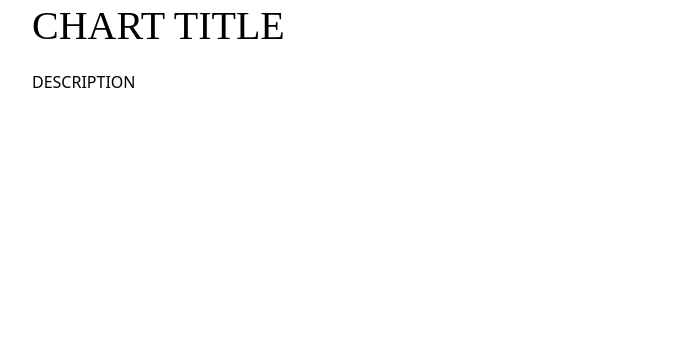
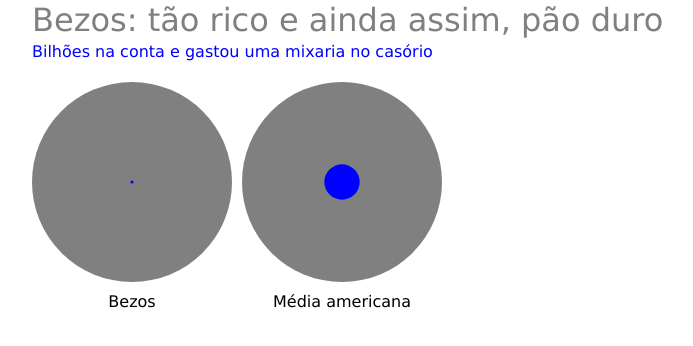
Before and after one commit to giovannacbs/svg-with-d3, a plain HTML site: page index.html in a window 1280 px wide. Shown: the whole page, without its empty margins (288-981 px from the left). Drawn offline with nearby package versions, Linux system fonts and the light colour scheme.

Commit message:
update index

```diff
--- a/custom.css
+++ b/custom.css
@@ -1,5 +1,18 @@
 
 /* add your custom css here */
+h1, p {
+    font-family: Verdana, sans-serif;
+}
+
+h1 {
+    color: gray;
+    font-size: xx-large;
+}
+
+p {
+    color: blue;
+    padding-top: 0;
+}
 
 #my-svg-chart, svg {
     display: block;
@@ -13,8 +26,7 @@
 }
 
 #my-svg-chart text {
-    /* display: none; */
-    font-family: sans-serif;
+    font-family: Verdana, sans-serif;
 }
 
 #my-svg-chart .show text {
--- a/index.html
+++ b/index.html
@@ -5,7 +5,7 @@
     <!-- some basic stuff  -->
     <meta charset="utf-8">
     <meta name="viewport" content="width=device-width, initial-scale=1">
-    <title>SVG with D3</title>
+    <title>Bezos vs Resto da galera</title>
 
     <!--
       add your stylesheet
@@ -17,22 +17,83 @@
     <link rel="stylesheet" href="custom.css">
 
     <!-- Step 2: add your d3 script below -->
+    <script src="https://cdnjs.cloudflare.com/ajax/libs/d3/7.8.5/d3.min.js"></script>
 
   </head>
+
   <body>
-    <h1>CHART TITLE</h1>
-    <p>DESCRIPTION</p>
+    <h1>Bezos: tão rico e ainda assim, pão duro</h1>
+    <p>Bilhões na conta e gastou uma mixaria no casório</p>
     <div id="my-svg-chart"></div>
 
     <!-- your JS code that uses d3 to manipulate data -->
     <script>
 
-      // Step 3. add data variables
-      // Step 4. transform data into usable scales
-      // Step 5. create an SVG container inside #my-svg-chart using d3.select().append()
-      // Step 6. create SVG shapes binded with data, using d3.selectAll().data().join()
-      // Step 7. tweak the attributes of the SVG shapes to position them at the right places
-      // Step 8. color the SVG shapes using style attributes
+      // Step 3
+      // define as variaveis que vamos usar
+      // valores estão em milhões
+      const casamentoBezos = 56, riquezaBezos = 236000;
+      // ele transforma a riqueza da galera pra riqueza Bezos e dps multiplica o custo pro mesmo nivel pra dar pra conseguir ver
+      const casamentoGalera = 7375, riquezaGalera = 236000;
+
+      // Step 4
+      // defino uma função usando a função scaleSqrt (tem a normal pra quadrados etc, essa é pra ajudar em circulos)
+      // domain: de quanto a quanto vou converter
+      // range: tamanho dos meus circulos - coloco a riqueza do Bezos pq é o maior valor
+      const scaleRadius = d3.scaleSqrt().domain([0, riquezaBezos]).range([0, 100]);
+
+      // Step 5
+      // cria um objeto que é onde vai tá o svg
+      // tem sempre que ter altura/largura
+      const myChart = d3.select('#my-svg-chart')
+        .append('svg')
+        .attr('width', 640)
+        .attr('height', 640)
+
+
+      // Step 6
+      // junta tudo no circulo
+        const circles = myChart
+        .selectAll('circle')
+        .data([riquezaBezos, casamentoBezos, riquezaGalera, casamentoGalera])
+        .join('circle');
+
+      // Step 7
+      // vamos começar dar atributos pros circulos
+
+      circles
+        // aqui o bagulho fica louco: cada circulo tem um "i" por ordem que foi adicionado, entao riquezaBezos = 1, casamentoBezos = 2, assim por diante
+        // entao aqui ele cria uma formula que fala q se os ids forem 2 ou mais (ou seja, quando tamo falando da galera) a posição x é outra
+        .attr('cx', function(d,i) {
+          if (i < 2) {return 100}
+          else {return 310}
+        })
+        // aqui ele fala q a posição y é 100 pra todo mundo
+        .attr('cy', 100)
+        // aqui ele fala q o raio dos circulos vai ser chamando a função scaleRadius lá de cima
+        .attr('r', (d) => scaleRadius(d))
+        // aqui ele ta falando de novo dos indices dos dados
+        // se for par, coloca azul, impar, cinza
+        .style('fill', function(d,i) {
+          return i%2 == 0 ? 'gray' : 'blue'
+        })
+
+
+      // Step 8
+      // adicionando legenda (achei fraquinho mas segue o baile)
+
+      myChart.append('text')
+        .attr('x', 100)
+        .attr('y', 225)
+        .text('Bezos')
+        .style('text-anchor','middle')
+
+      myChart.append('text')
+        .attr('x', 310)
+        .attr('y', 225)
+        .text('Média americana')
+        .style('text-anchor','middle')
+
 
     </script>
 
```
